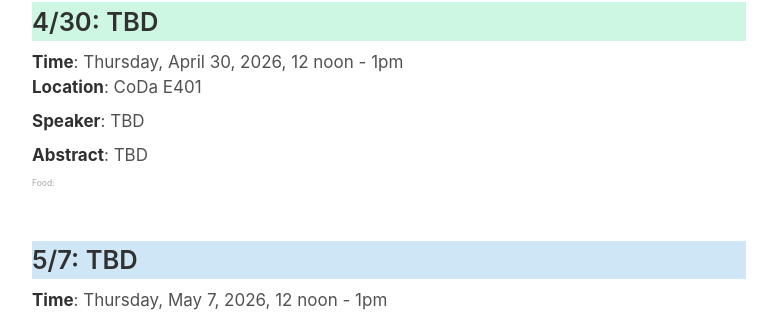
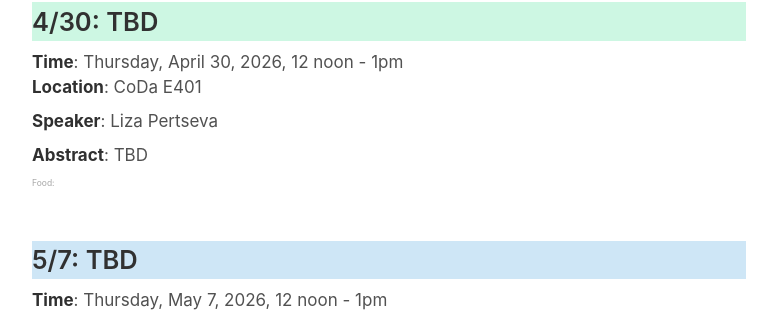
Before and after one commit to software-research-lunch/software-research-lunch.github.io, a Jekyll site: the page built from index.html, in a window 1280 px wide and 900 px high, scrolled down 2707 px. Shown: the part 149-461 px from the top of the window, without its empty margins (251-1028 px from the left). Built offline with Jekyll 4.4.1, drawn with Linux system fonts in a browser that asks for light colours.

Commit message:
_data: add placeholder for liza

```diff
--- a/_data/schedule.yml
+++ b/_data/schedule.yml
@@ -62,7 +62,7 @@ For testing unsafe library APIs, we develop Rust semantic-aware synthesizers tha
     - date: "2026-4-30"
       abstract: "TBD"
       title: "TBD"
-      speaker: "TBD"
+      speaker: "Liza Pertseva"
       bio: "TBD"
     - date: "2026-5-7"
       abstract: "TBD"
```
